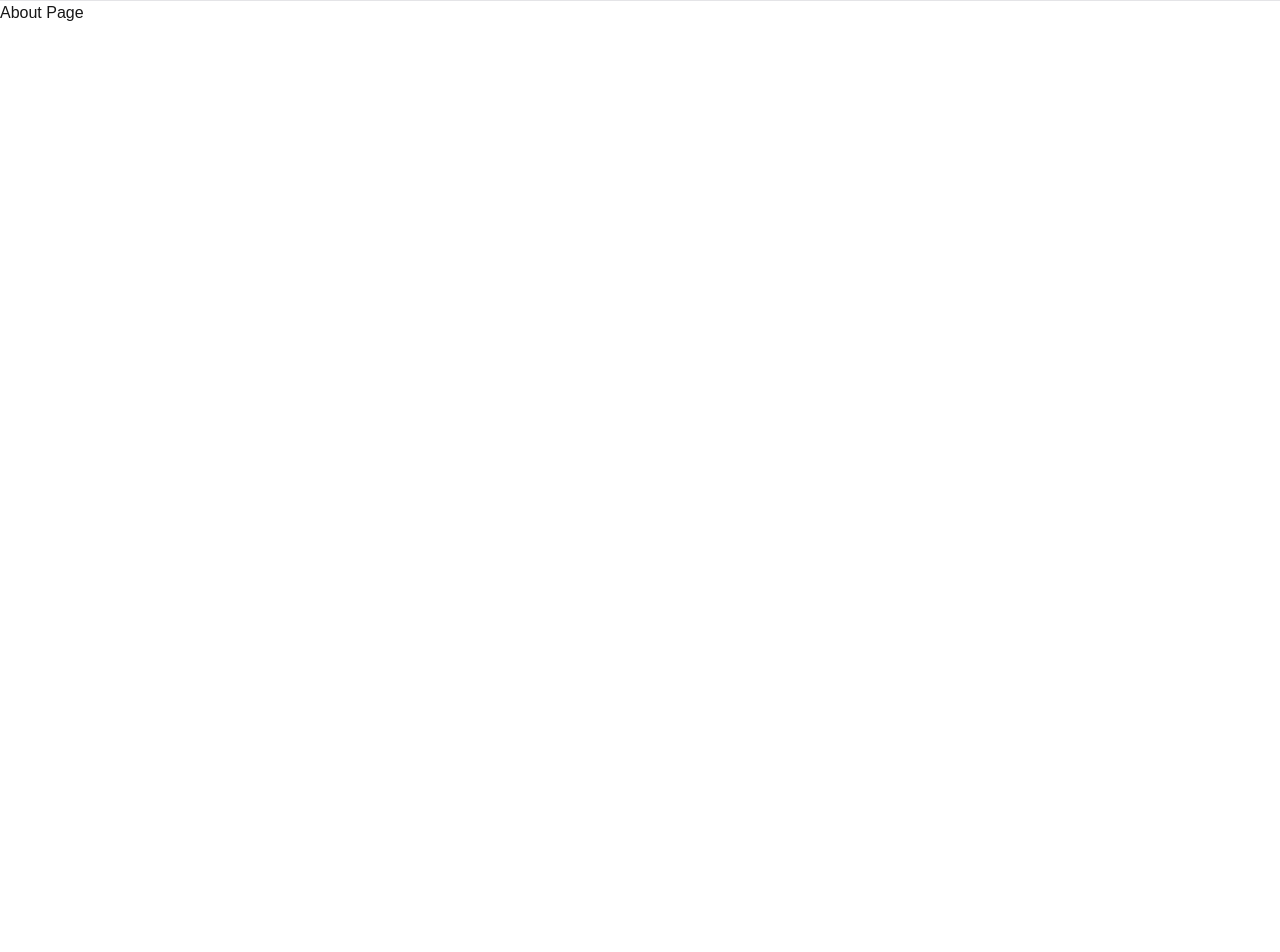
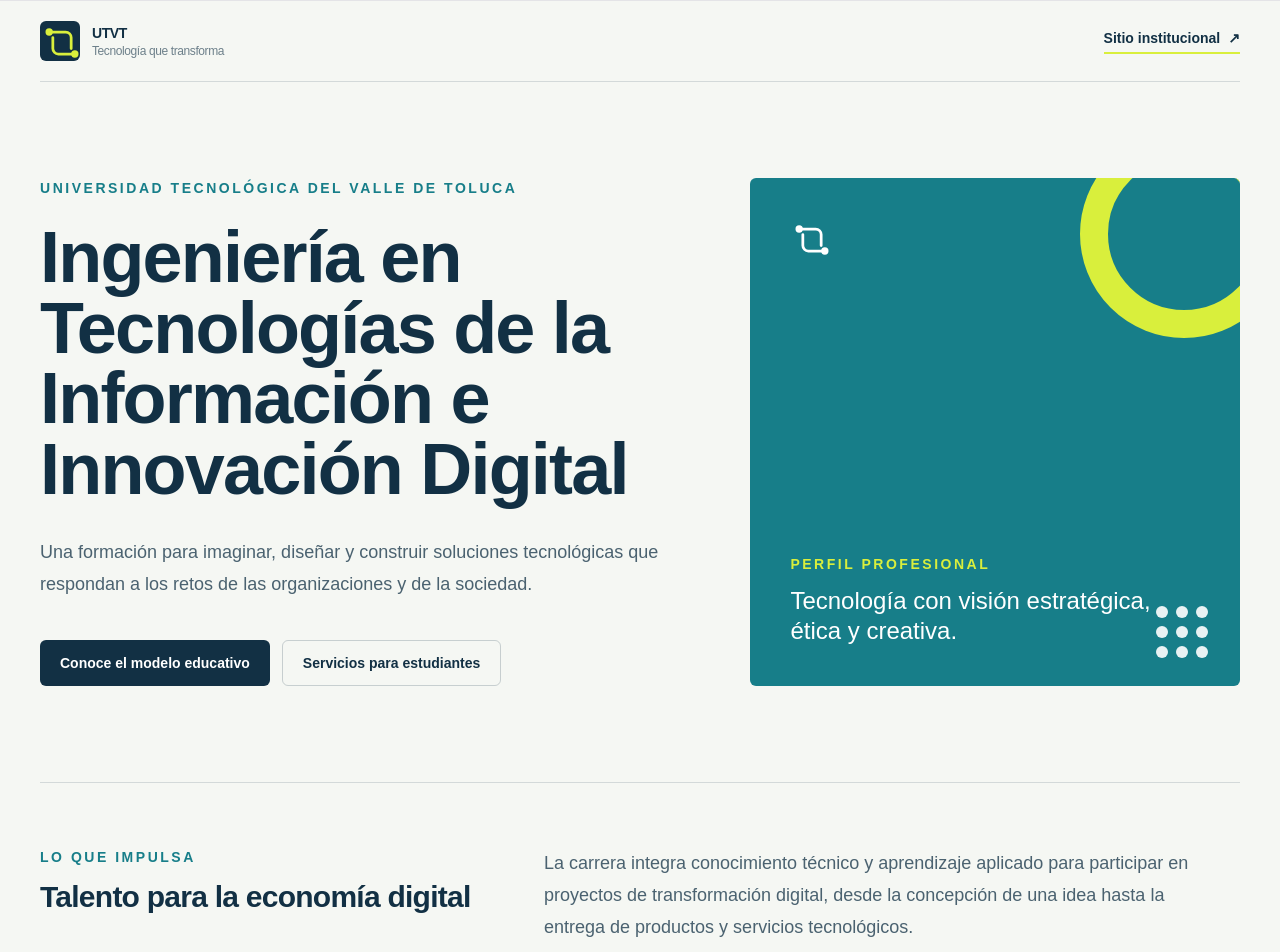
Before and after one commit to Alberto1551/Next.js---first-steps, a Next.js app: page /about in a window 1280 px wide. Shown: the part 60-1012 px from the top of the page. Before the commit the page ends 800 px from the top, so only its background shows below. Built offline with nearby package versions, Linux system fonts and the light colour scheme.

Commit message:
Se diseño la página Acerca de (/about)

```diff
--- a/app/about/page.tsx
+++ b/app/about/page.tsx
@@ -1,9 +1,132 @@
+import Link from "next/link";
+
+const learningAreas = [
+    "Desarrollo de software",
+    "Datos e inteligencia artificial",
+    "Infraestructura y redes",
+    "Experiencia digital",
+];
+
+function CircuitMark() {
+    return (
+        <svg viewBox="0 0 48 48" fill="none" className="h-11 w-11" aria-hidden="true">
+            <path d="M10 12h18a6 6 0 0 1 6 6v12" stroke="currentColor" strokeWidth="3" strokeLinecap="round" />
+            <path d="M38 36H20a6 6 0 0 1-6-6V18" stroke="currentColor" strokeWidth="3" strokeLinecap="round" />
+            <circle cx="10" cy="12" r="4" fill="currentColor" />
+            <circle cx="38" cy="36" r="4" fill="currentColor" />
+        </svg>
+    );
+}
+
 function AboutPage() {
+    return (
+        <main className="min-h-screen overflow-hidden bg-[#f5f7f3] text-[#123044]">
+            <div className="mx-auto max-w-7xl px-6 lg:px-10">
+                <header className="flex items-center justify-between border-b border-[#123044]/15 py-5">
+                    <Link href="/" className="flex items-center gap-3 font-semibold tracking-tight">
+                        <span className="grid h-10 w-10 place-items-center rounded-md bg-[#123044] text-[#d9ef3c]">
+                            <CircuitMark />
+                        </span>
+                        <span className="leading-tight">
+                            <span className="block text-sm">UTVT</span>
+                            <span className="block text-xs font-medium text-[#123044]/60">Tecnología que transforma</span>
+                        </span>
+                    </Link>
+                    <a
+                        href="https://utvt.edomex.gob.mx/"
+                        className="inline-flex items-center gap-2 border-b-2 border-[#d9ef3c] pb-1 text-sm font-semibold transition-colors hover:text-[#177e89]"
+                    >
+                        Sitio institucional
+                        <span aria-hidden="true">↗</span>
+                    </a>
+                </header>
 
-    return (
-        <div>
-            About Page
-        </div>
+                <section className="grid gap-12 py-16 lg:grid-cols-[1.15fr_.85fr] lg:py-24">
+                    <div className="max-w-3xl">
+                        <p className="mb-6 text-sm font-bold uppercase tracking-[0.18em] text-[#177e89]">
+                            Universidad Tecnológica del Valle de Toluca
+                        </p>
+                        <h1 className="max-w-3xl text-5xl font-semibold leading-[0.98] tracking-tight text-[#123044] sm:text-6xl lg:text-7xl">
+                            Ingeniería en Tecnologías de la Información e Innovación Digital
+                        </h1>
+                        <p className="mt-8 max-w-2xl text-lg leading-8 text-[#123044]/75">
+                            Una formación para imaginar, diseñar y construir soluciones tecnológicas que respondan a los retos de las organizaciones y de la sociedad.
+                        </p>
+                        <div className="mt-10 flex flex-wrap gap-3">
+                            <a
+                                href="https://utvt.edomex.gob.mx/modelo-educativo"
+                                className="inline-flex items-center rounded-md bg-[#123044] px-5 py-3 text-sm font-semibold text-white transition-colors hover:bg-[#177e89]"
+                            >
+                                Conoce el modelo educativo
+                            </a>
+                            <a
+                                href="https://utvt.edomex.gob.mx/servicios-educativos"
+                                className="inline-flex items-center rounded-md border border-[#123044]/20 px-5 py-3 text-sm font-semibold transition-colors hover:border-[#177e89] hover:text-[#177e89]"
+                            >
+                                Servicios para estudiantes
+                            </a>
+                        </div>
+                    </div>
+
+                    <div className="relative min-h-80 overflow-hidden rounded-md bg-[#177e89] p-8 text-white sm:p-10">
+                        <div className="absolute -right-12 -top-12 h-52 w-52 rounded-full border-28 border-[#d9ef3c]" />
+                        <div className="absolute bottom-7 right-8 grid grid-cols-3 gap-2 opacity-90">
+                            {[...Array(9)].map((_, index) => (
+                                <span key={index} className="h-3 w-3 rounded-full bg-white" />
+                            ))}
+                        </div>
+                        <div className="relative flex h-full flex-col justify-between">
+                            <CircuitMark />
+                            <div>
+                                <p className="text-sm font-bold uppercase tracking-[0.18em] text-[#d9ef3c]">Perfil profesional</p>
+                                <p className="mt-3 max-w-sm text-2xl font-medium leading-tight">
+                                    Tecnología con visión estratégica, ética y creativa.
+                                </p>
+                            </div>
+                        </div>
+                    </div>
+                </section>
+
+                <section className="border-y border-[#123044]/15 py-12 lg:py-16">
+                    <div className="grid gap-10 lg:grid-cols-[.8fr_1.2fr]">
+                        <div>
+                            <p className="text-sm font-bold uppercase tracking-[0.18em] text-[#177e89]">Lo que impulsa</p>
+                            <h2 className="mt-3 text-3xl font-semibold tracking-tight">Talento para la economía digital</h2>
+                        </div>
+                        <p className="max-w-2xl text-lg leading-8 text-[#123044]/75">
+                            La carrera integra conocimiento técnico y aprendizaje aplicado para participar en proyectos de transformación digital, desde la concepción de una idea hasta la entrega de productos y servicios tecnológicos.
+                        </p>
+                    </div>
+
+                    <div className="mt-12 grid gap-px overflow-hidden rounded-md bg-[#123044]/15 sm:grid-cols-2 lg:grid-cols-4">
+                        {learningAreas.map((area, index) => (
+                            <article key={area} className="bg-[#f5f7f3] p-6 transition-colors hover:bg-[#d9ef3c]">
+                                <span className="text-sm font-bold text-[#177e89]">0{index + 1}</span>
+                                <h3 className="mt-8 text-xl font-semibold tracking-tight">{area}</h3>
+                            </article>
+                        ))}
+                    </div>
+                </section>
+
+                <section className="grid gap-8 py-16 lg:grid-cols-2 lg:py-24">
+                    <div className="rounded-md bg-[#123044] p-8 text-white sm:p-10">
+                        <p className="text-sm font-bold uppercase tracking-[0.18em] text-[#d9ef3c]">Aprendizaje aplicado</p>
+                        <h2 className="mt-4 text-3xl font-semibold tracking-tight">De la idea a la solución</h2>
+                        <p className="mt-5 max-w-lg leading-7 text-white/70">
+                            Colabora, experimenta y desarrolla propuestas digitales que aporten valor en contextos reales.
+                        </p>
+                    </div>
+                    <div className="flex flex-col justify-center border-l-4 border-[#d9ef3c] pl-7 sm:pl-9">
+                        <p className="text-2xl font-semibold leading-tight tracking-tight">
+                            Una comunidad universitaria para aprender, crear y llevar más lejos cada proyecto.
+                        </p>
+                        <a href="https://utvt.edomex.gob.mx/" className="mt-7 w-fit text-sm font-bold text-[#177e89] underline decoration-2 underline-offset-4 hover:text-[#123044]">
+                            Visitar Universidad Tecnológica del Valle de Toluca
+                        </a>
+                    </div>
+                </section>
+            </div>
+        </main>
     );
 }
 
```
